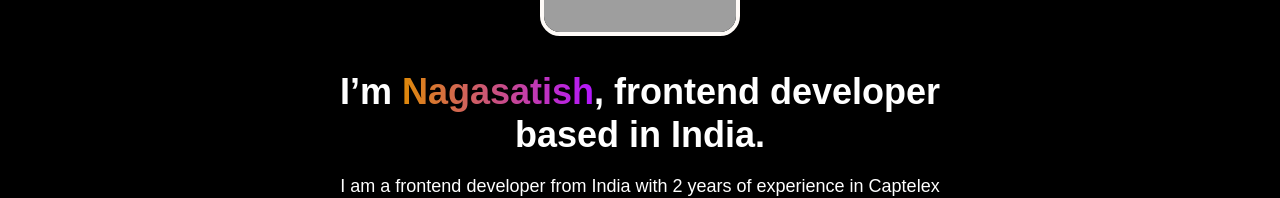
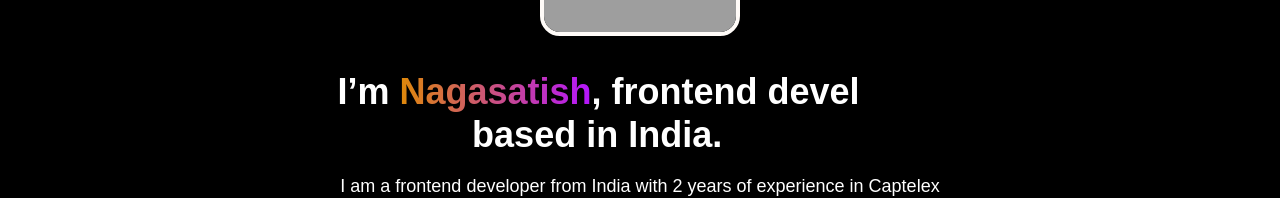
Before and after one commit to SunkaraNagaSatish/Satish-Portfolio, a React (Vite) app in the folder Satish-Portfolio/: page / in a window 1280 px wide. Shown: the part 295-493 px from the top of the page. Built offline with nearby package versions, Linux system fonts and the light colour scheme; grey boxes are pictures that could not be loaded.

Commit message:
animation added

```diff
--- a/Satish-Portfolio/src/App.css
+++ b/Satish-Portfolio/src/App.css
@@ -179,6 +179,24 @@ body {
   font-size: 36px;
   line-height: 1.2;
   margin-bottom: 20px;
+}
+
+.title {
+
+  white-space: nowrap;
+  overflow: hidden;
+  border-right: 0.15em solid rgb(5, 5, 5);
+  animation: typing 7s steps(150, end), blink-caret 0.85s step-end infinite;
+}
+
+@keyframes typing {
+  from { width: 0; }
+  to { width: 100%; }
+}
+
+@keyframes blink-caret {
+  from, to { border-color: transparent; }
+  50% { border-color: rgb(2, 2, 2); }
 }
 
 .highlight {
--- a/Satish-Portfolio/src/App.jsx
+++ b/Satish-Portfolio/src/App.jsx
@@ -106,8 +106,8 @@ function App() {
   <a href="#contact" className="connect">Connect with me</a>
 </button>
 <button className="resume-button" onClick={() => window.open('/Satish-Portfolio/Naga_Satish_ReactJs_Resume.pdf', '_blank')}>
- My Resume
-</button>
+      My Resume
+    </button>
         </div>
       </section>
 
```
